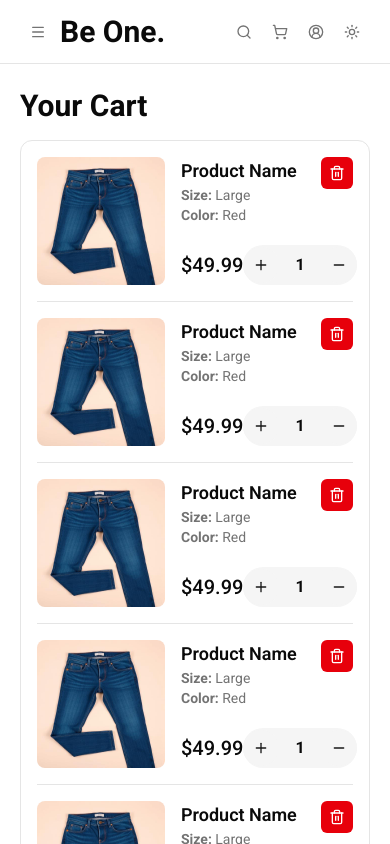
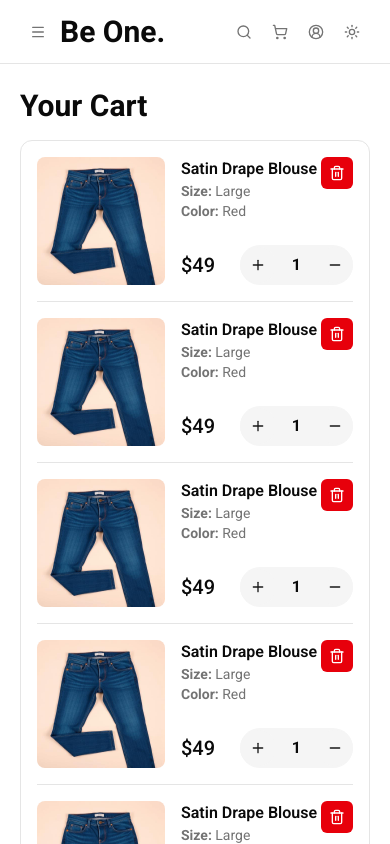
Before and after one commit to DeadCode-Dev/be-one-ecommerce, a Next.js app: page /cart in a window 390 px wide. Shown: the top 844 px of the page. Built offline with nearby package versions, Linux system fonts and the light colour scheme.

Commit message:
style: enhance responsiveness of cart

```diff
--- a/src/app/cart/page.tsx
+++ b/src/app/cart/page.tsx
@@ -1,6 +1,5 @@
 import { Button } from '@ui/button';
 import { Minus, Plus, Trash2 } from 'lucide-react';
-import React from 'react';
 
 const Cart = () => {
   return (
@@ -16,8 +15,8 @@ const Cart = () => {
                 className="aspect-square h-32 rounded-lg"
               />
               <div className="flex w-full flex-col">
-                <h2 className="text-lg font-semibold md:text-xl">
-                  Product Name
+                <h2 className="max-w-[154px] text-base font-semibold md:max-w-md md:text-lg md:text-xl">
+                  Satin Drape Blouse
                 </h2>
                 <p className="text-sm text-muted-foreground">
                   <b>Size:</b> Large
@@ -26,7 +25,7 @@ const Cart = () => {
                   <b>Color:</b> Red
                 </p>
                 <div className="mt-auto flex w-full items-center">
-                  <p className="text-xl font-medium md:text-3xl">$49.99</p>
+                  <p className="text-xl font-medium md:text-3xl">$49</p>
                   <div className="ms-auto flex h-10 items-center gap-4 rounded-full bg-secondary *:rounded-full">
                     <Button size="icon" variant="secondary">
                       <Plus />
```
